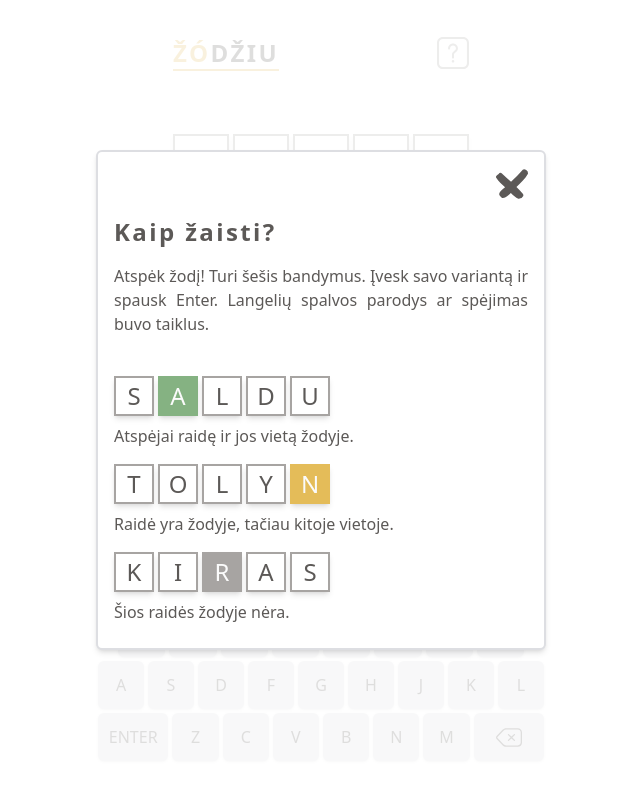
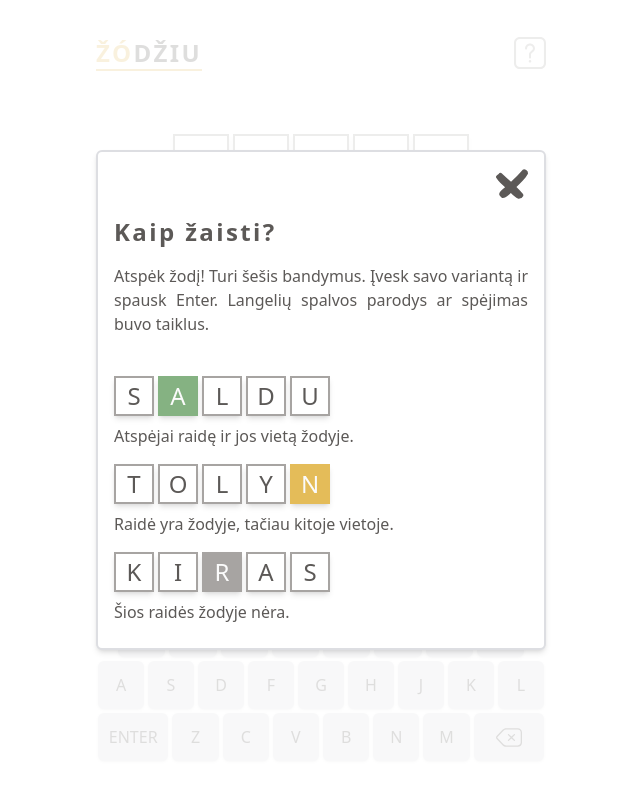
Before and after one commit to simas-b/zodziu-react, a React (Create React App) app: page / in a window 1280 px wide. Shown: the top 786 px of the page, without its empty margins (319-959 px from the left). Built offline with nearby package versions, Linux system fonts and the light colour scheme.

Commit message:
change header width

```diff
--- a/src/components/Header.tsx
+++ b/src/components/Header.tsx
@@ -16,7 +16,10 @@ export default function Header({
   onClockClick,
 }: Props) {
   return (
-    <div className="flex items-center justify-between custom-header-size">
+    <div
+      className="flex w-full items-center justify-between"
+      style={{ maxWidth: 450 }}
+    >
       <h2 className="text-2xl font-semibold tracking-widest">
         <Logo />
       </h2>
@@ -34,7 +37,10 @@ export default function Header({
             className="custom-question-button-size"
           />
         </div>
-        <div className="cursor-pointer select-none pl-4" onClick={onQuestionClick}>
+        <div
+          className="cursor-pointer select-none pl-4"
+          onClick={onQuestionClick}
+        >
           <img
             src={questionIcon}
             alt="Game rules"
```
